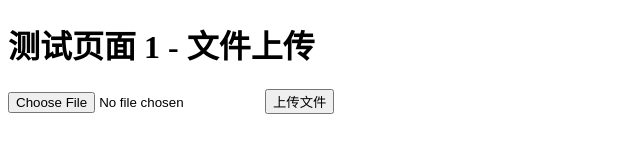
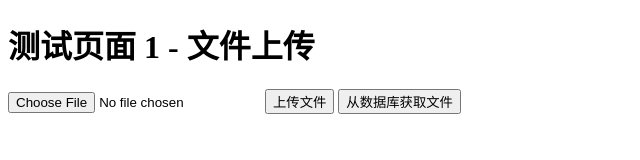
Before and after one commit to jianshi1314/jdcxxjc, a plain HTML site: page test1.html in a window 1280 px wide. Shown: the whole page, without its empty margins (0-640 px from the left). Drawn offline with Linux system fonts and the light colour scheme.

Commit message:
Add files via upload

```diff
--- a/test1.html
+++ b/test1.html
@@ -11,6 +11,9 @@
     <!-- 文件上传表单 -->
     <input type="file" id="fileInput" accept=".csv">
     <button onclick="uploadFile()">上传文件</button>
+
+    <!-- 从数据库访问文件的按钮 -->
+    <button onclick="fetchFileFromDatabase()">从数据库获取文件</button>
 
     <!-- 上传结果 -->
     <div id="result"></div>
@@ -47,6 +50,26 @@
                 alert('文件上传失败');
             }
         }
+
+        async function fetchFileFromDatabase() {
+            try {
+                const response = await fetch('https://my-api-jgxfwkuucb.cn-hangzhou.fcapp.run/get-file', {
+                    method: 'GET'
+                });
+
+                // 确保响应是 JSON 格式
+                const result = await response.json();
+
+                if (result.success) {
+                    alert(`文件内容: ${result.data}`);
+                } else {
+                    alert(`获取文件失败: ${result.message}`);
+                }
+            } catch (error) {
+                console.error('获取文件失败:', error);
+                alert('获取文件失败');
+            }
+        }
     </script>
 </body>
 </html>
```
